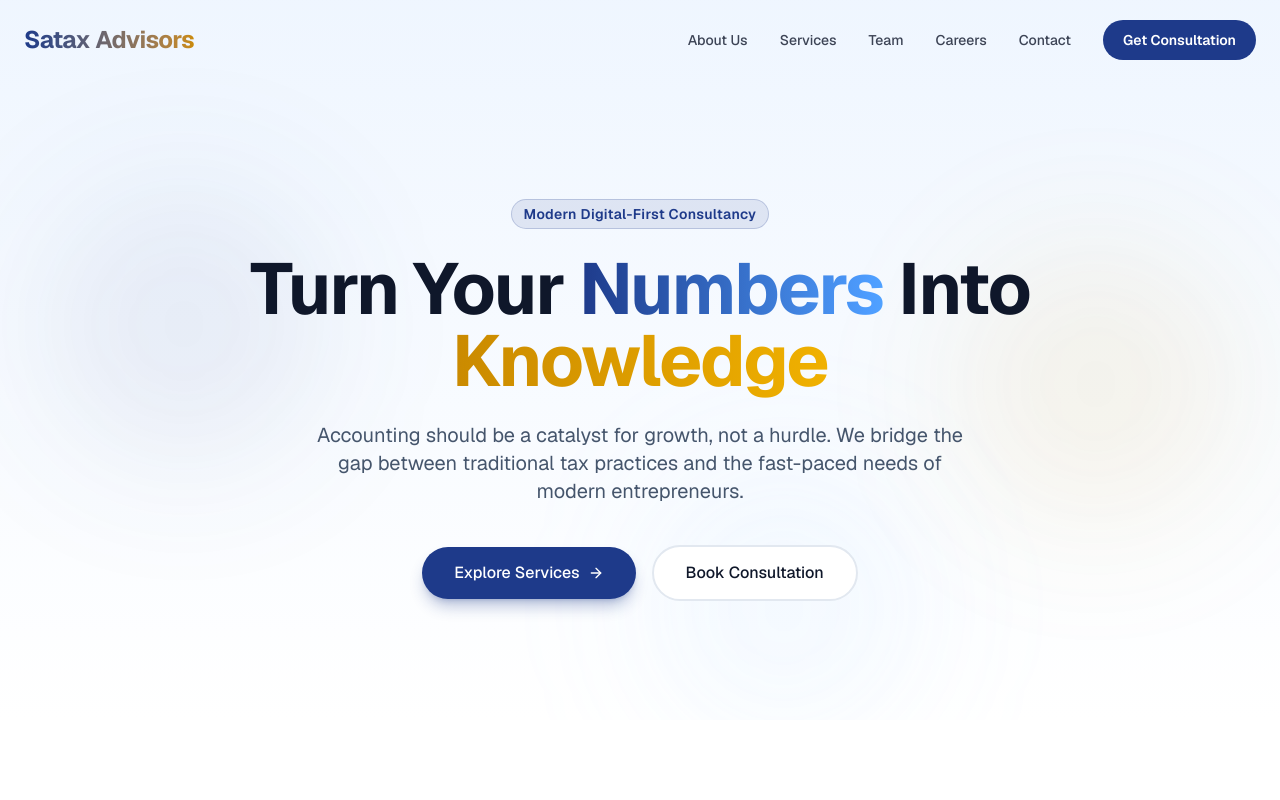
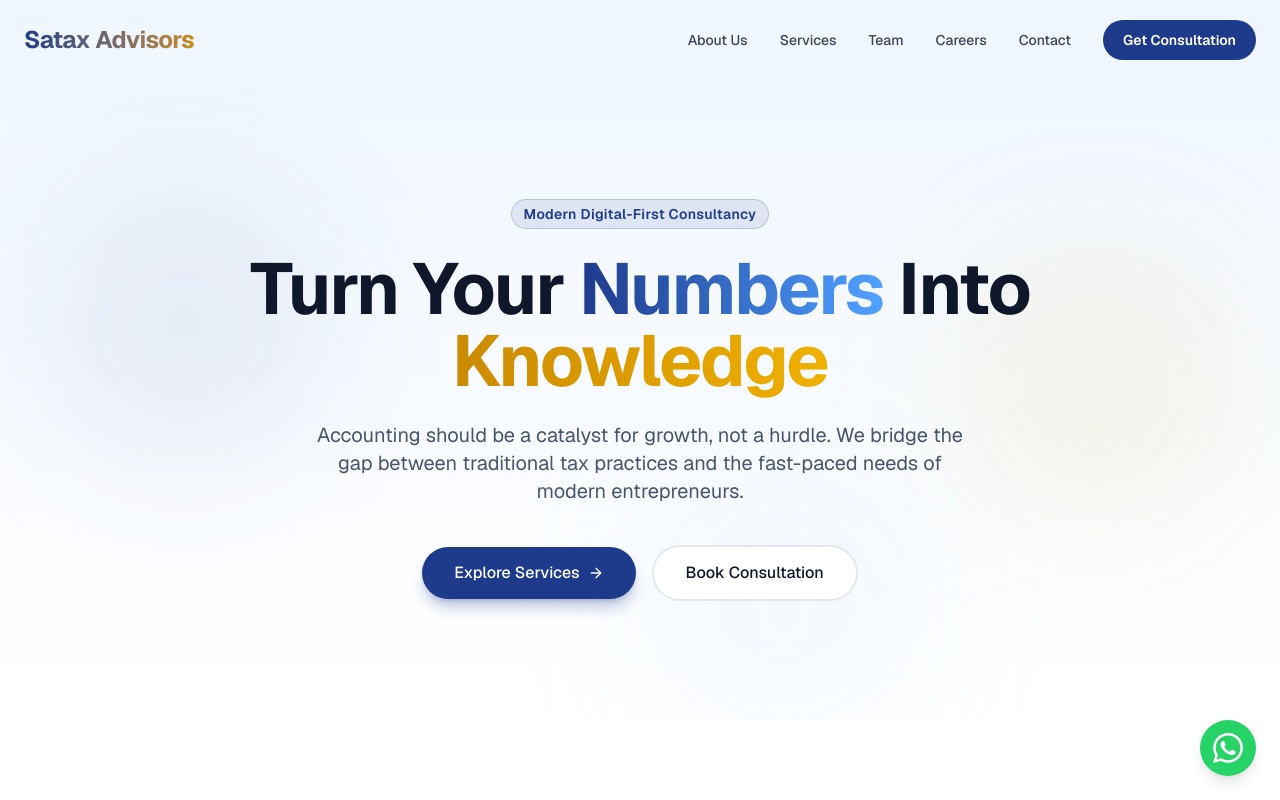
Before and after one commit to satax-code/landing-page, a Next.js app: page / in a window 1280 px wide. Shown: the top 800 px of the page. Built offline with nearby package versions, Linux system fonts and the light colour scheme.

Commit message:
ENV Variable added

```diff
--- a/app/layout.tsx
+++ b/app/layout.tsx
@@ -1,6 +1,7 @@
 import type { Metadata } from "next";
 import { Geist, Geist_Mono } from "next/font/google";
 import { Toaster } from "sonner";
+import { WhatsAppButton } from "@/components/ui/WhatsAppButton";
 import "./globals.css";
 
 const geistSans = Geist({
@@ -30,6 +31,7 @@
     >
       <body className="min-h-screen flex flex-col font-sans bg-background text-foreground overflow-x-hidden">
         {children}
+        <WhatsAppButton />
         <Toaster position="top-center" richColors />
       </body>
     </html>
--- a/components/layout/Footer.tsx
+++ b/components/layout/Footer.tsx
@@ -78,11 +78,11 @@
               </li>
               <li className="flex items-center space-x-3">
                 <Phone className="text-amber-500 shrink-0" size={18} />
-                <span>+91-8319022916 <br className="md:hidden"/> <span className="hidden md:inline">|</span> 011-46045178</span>
+                <span>{process.env.NEXT_PUBLIC_CONTACT_PHONE} <br className="md:hidden"/> <span className="hidden md:inline">|</span> {process.env.NEXT_PUBLIC_CONTACT_LANDLINE}</span>
               </li>
               <li className="flex items-center space-x-3">
                 <Mail className="text-amber-500 shrink-0" size={18} />
-                <a href="mailto:info@satax.in" className="hover:text-white transition-colors">info@satax.in</a>
+                <a href={`mailto:${process.env.NEXT_PUBLIC_CONTACT_EMAIL}`} className="hover:text-white transition-colors">{process.env.NEXT_PUBLIC_CONTACT_EMAIL}</a>
               </li>
             </ul>
           </div>
--- a/components/sections/Careers.tsx
+++ b/components/sections/Careers.tsx
@@ -32,7 +32,7 @@
             </p>
 
             <a
-              href="mailto:info@satax.in"
+              href={`mailto:${process.env.NEXT_PUBLIC_CONTACT_EMAIL}`}
               className="inline-flex items-center justify-center px-8 py-3 text-base font-semibold text-primary bg-white rounded-full hover:bg-slate-100 transition-all shadow-xl group"
             >
               Share Your Resume
--- a/components/sections/Contact.tsx
+++ b/components/sections/Contact.tsx
@@ -218,7 +218,7 @@
                 <div>
                   <h4 className="font-bold text-foreground">Phone</h4>
                   <p className="text-slate-600 dark:text-slate-400 mt-1">
-                    +91-8319022916 <br /> 011-46045178
+                    {process.env.NEXT_PUBLIC_CONTACT_PHONE} <br /> {process.env.NEXT_PUBLIC_CONTACT_LANDLINE}
                   </p>
                 </div>
               </div>
@@ -231,10 +231,10 @@
                   <h4 className="font-bold text-foreground">Email</h4>
                   <p className="text-slate-600 dark:text-slate-400 mt-1">
                     <a
-                      href="mailto:info@satax.in"
+                      href={`mailto:${process.env.NEXT_PUBLIC_CONTACT_EMAIL}`}
                       className="hover:text-primary transition-colors"
                     >
-                      info@satax.in
+                      {process.env.NEXT_PUBLIC_CONTACT_EMAIL}
                     </a>
                   </p>
                 </div>
--- /dev/null
+++ b/components/ui/WhatsAppButton.tsx
@@ -0,0 +1,33 @@
+"use client";
+
+import { motion } from "framer-motion";
+
+export function WhatsAppButton() {
+  const phoneNumber = process.env.NEXT_PUBLIC_WHATSAPP_NUMBER || "918319022916";
+  const message = encodeURIComponent("Hi Satax Advisors! I would like to know more about your services.");
+
+  return (
+    <motion.a
+      href={`https://wa.me/${phoneNumber}?text=${message}`}
+      target="_blank"
+      rel="noopener noreferrer"
+      className="fixed bottom-6 right-6 z-50 flex items-center justify-center w-14 h-14 bg-[#25D366] text-white rounded-full shadow-lg hover:bg-[#128C7E] transition-colors hover:shadow-2xl focus:outline-none focus:ring-2 focus:ring-[#25D366] focus:ring-offset-2 dark:focus:ring-offset-background"
+      initial={{ scale: 0, opacity: 0 }}
+      animate={{ scale: 1, opacity: 1 }}
+      transition={{ type: "spring", stiffness: 260, damping: 20, delay: 1 }}
+      whileHover={{ scale: 1.1 }}
+      whileTap={{ scale: 0.9 }}
+      aria-label="Chat on WhatsApp"
+    >
+      <svg
+        xmlns="http://www.w3.org/2000/svg"
+        viewBox="0 0 24 24"
+        width="30"
+        height="30"
+        fill="currentColor"
+      >
+        <path d="M17.472 14.382c-.297-.149-1.758-.867-2.03-.967-.273-.099-.471-.148-.67.15-.197.297-.767.966-.94 1.164-.173.199-.347.223-.644.075-.297-.15-1.255-.463-2.39-1.475-.883-.788-1.48-1.761-1.653-2.059-.173-.297-.018-.458.13-.606.134-.133.298-.347.446-.52.149-.174.198-.298.298-.497.099-.198.05-.371-.025-.52-.075-.149-.669-1.612-.916-2.207-.242-.579-.487-.5-.669-.51a12.8 12.8 0 0 0-.57-.01c-.198 0-.52.074-.792.372-.272.297-1.04 1.016-1.04 2.479 0 1.462 1.065 2.875 1.213 3.074.149.198 2.096 3.2 5.077 4.487.709.306 1.262.489 1.694.625.712.227 1.36.195 1.871.118.571-.085 1.758-.719 2.006-1.413.248-.694.248-1.289.173-1.413-.074-.124-.272-.198-.57-.347m-5.421 7.403h-.004a9.87 9.87 0 0 1-5.031-1.378l-.361-.214-3.741.982.998-3.648-.235-.374a9.86 9.86 0 0 1-1.51-5.26c.001-5.45 4.436-9.884 9.888-9.884 2.64 0 5.122 1.03 6.988 2.898a9.825 9.825 0 0 1 2.893 6.994c-.003 5.45-4.437 9.884-9.885 9.884m8.413-18.297A11.815 11.815 0 0 0 12.05 0C5.495 0 .16 5.335.157 11.892c0 2.096.547 4.142 1.588 5.945L.057 24l6.305-1.654a11.882 11.882 0 0 0 5.683 1.448h.005c6.554 0 11.89-5.335 11.893-11.893a11.821 11.821 0 0 0-3.48-8.413z" />
+      </svg>
+    </motion.a>
+  );
+}
```
